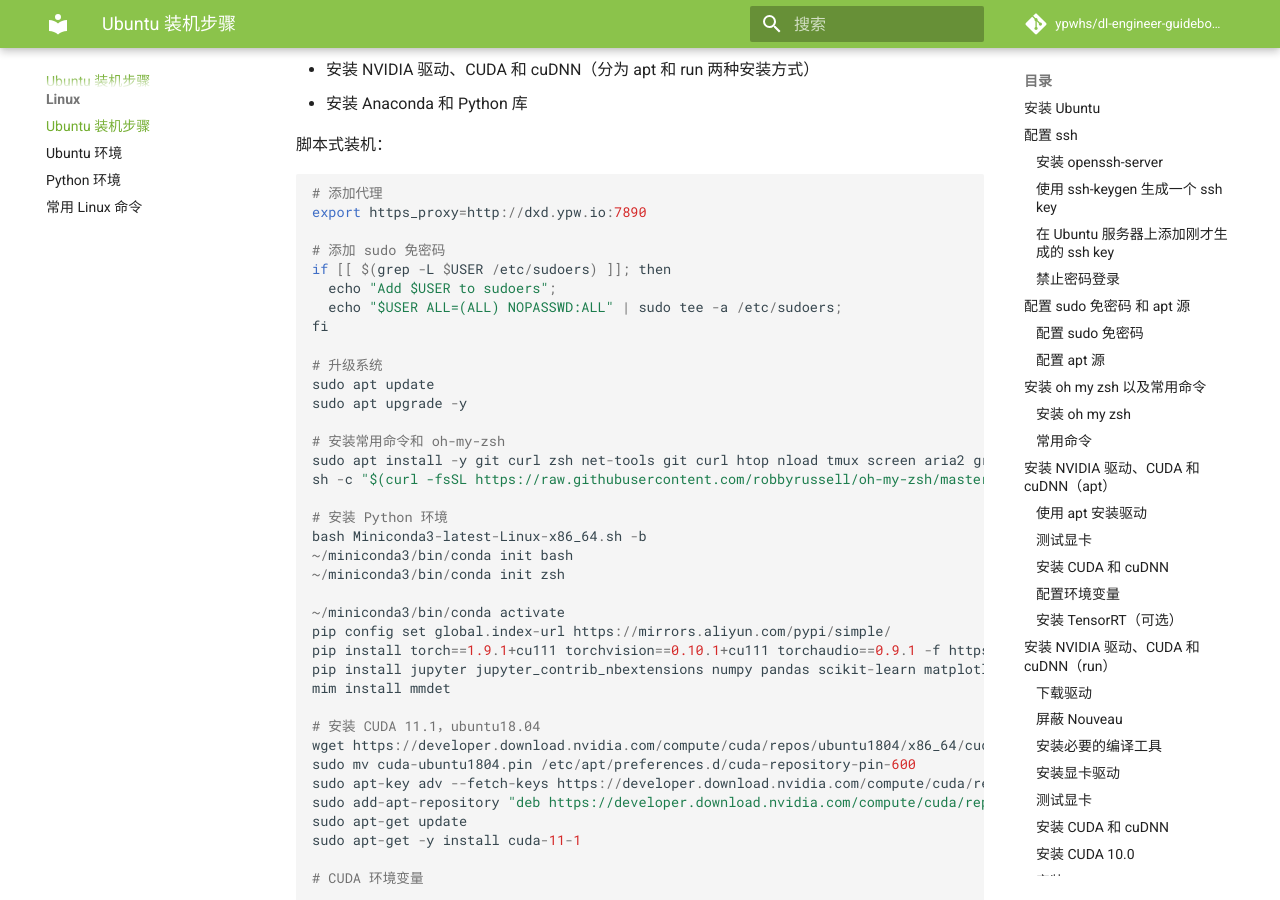
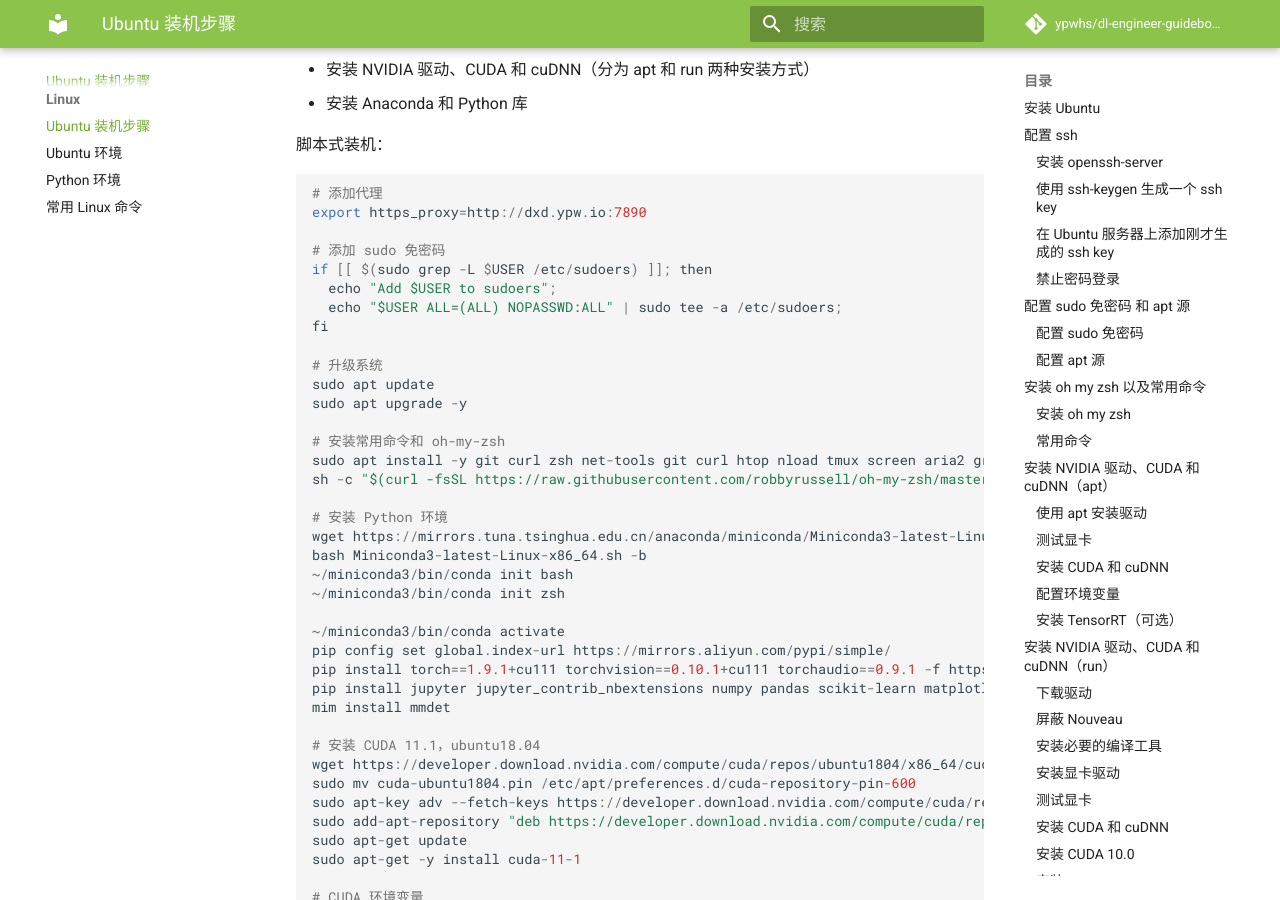
Before and after one commit to ypwhs/dl-engineer-guidebook, an MkDocs documentation site: the page built from docs/ubuntu-install-guide.md, in a window 1280 px wide and 900 px high, scrolled down 305 px. Built offline with MkDocs 1.6.1 and Material for MkDocs 9.7.7, drawn with Linux system fonts in a browser that asks for light colours; comment, search, counter and statistics services are not loaded.

Commit message:
Update ubuntu-install-guide.md

```diff
--- a/docs/ubuntu-install-guide.md
+++ b/docs/ubuntu-install-guide.md
@@ -14,7 +14,7 @@
 export https_proxy=http://dxd.ypw.io:7890
 
 # 添加 sudo 免密码
-if [[ $(grep -L $USER /etc/sudoers) ]]; then
+if [[ $(sudo grep -L $USER /etc/sudoers) ]]; then
   echo "Add $USER to sudoers";
   echo "$USER ALL=(ALL) NOPASSWD:ALL" | sudo tee -a /etc/sudoers;
 fi
@@ -28,6 +28,7 @@ sudo apt install -y git curl zsh net-tools git curl htop nload tmux screen aria2
 sh -c "$(curl -fsSL https://raw.githubusercontent.com/robbyrussell/oh-my-zsh/master/tools/install.sh)"
 
 # 安装 Python 环境
+wget https://mirrors.tuna.tsinghua.edu.cn/anaconda/miniconda/Miniconda3-latest-Linux-x86_64.sh
 bash Miniconda3-latest-Linux-x86_64.sh -b
 ~/miniconda3/bin/conda init bash
 ~/miniconda3/bin/conda init zsh
```
